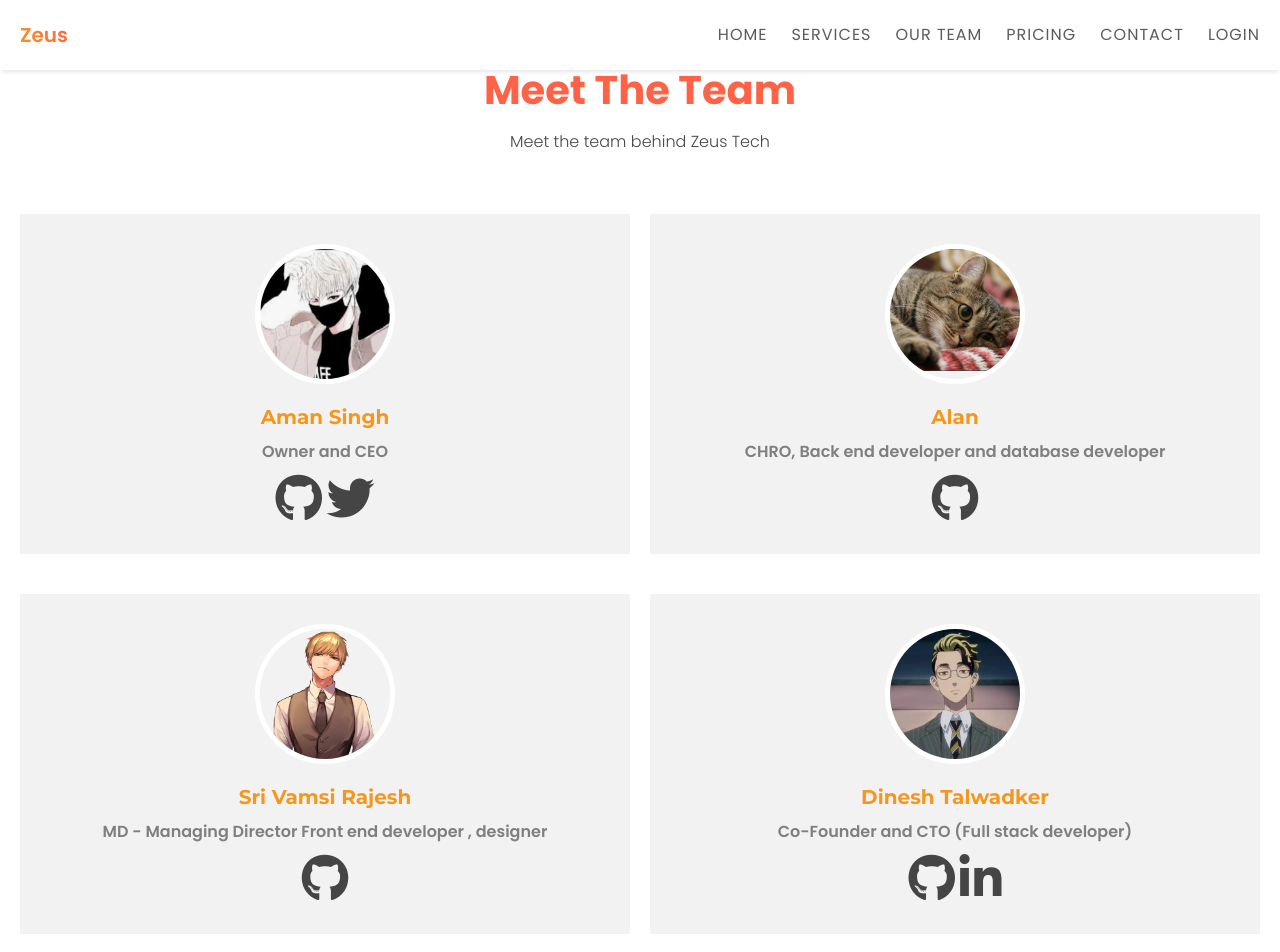
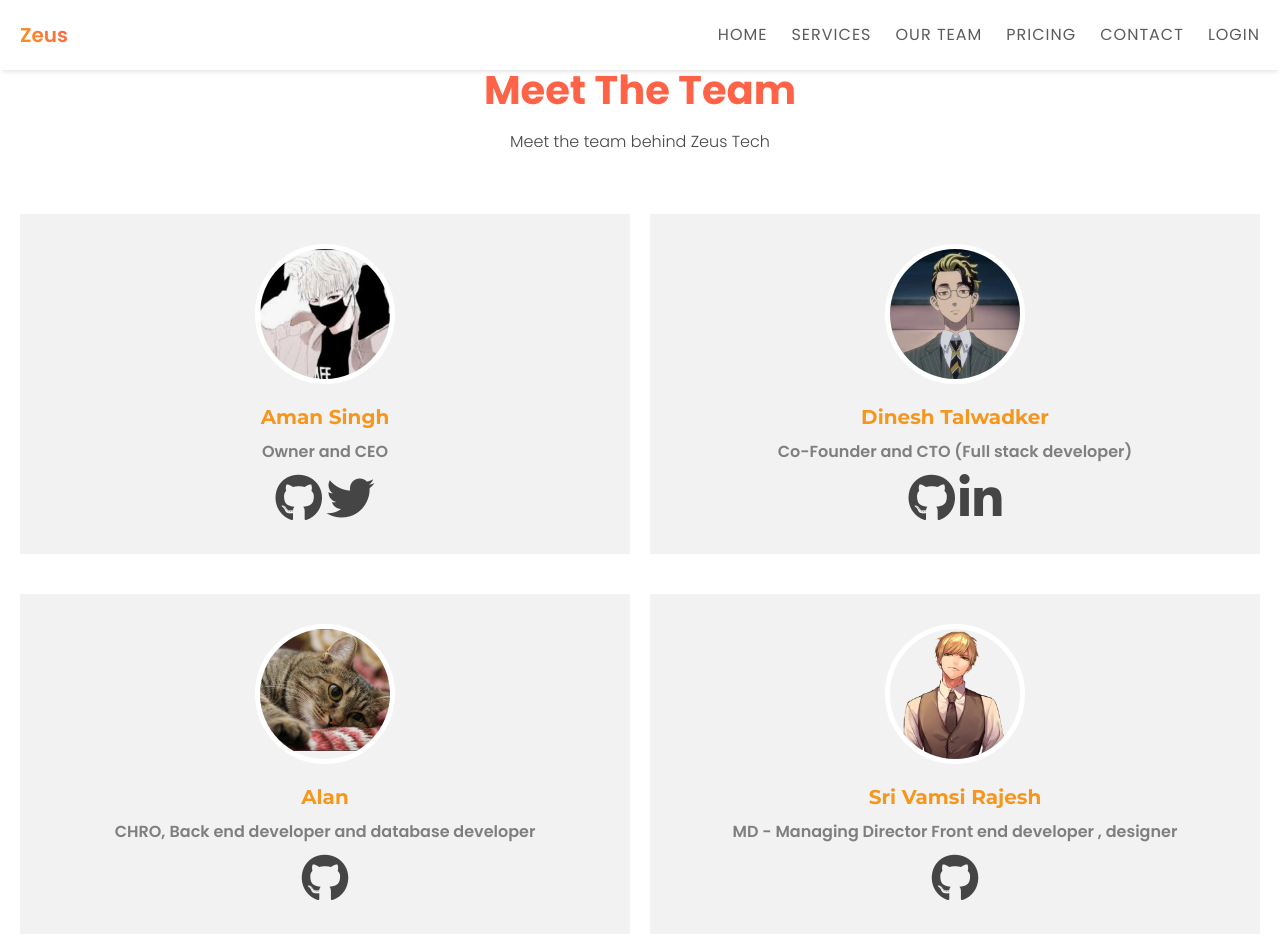
Before and after one commit to dinxsh/ztdevs, a plain HTML site: page team/index.html in a window 1280 px wide. Shown: the top 952 px of the page. Drawn offline with Linux system fonts and the light colour scheme.

Commit message:
added files

```diff
--- a/team/index.html
+++ b/team/index.html
@@ -74,6 +74,18 @@
                     </div>
                     <div class = "testimonials-item">
                         <div class = "image">
+                            <img src = "../images/blaze.jpg" alt = "client image">
+                        </div>
+
+                        <h2>Dinesh Talwadker</h2>
+                        <span> Co-Founder and CTO (Full stack developer) </span>
+                        <p class = "text"> <a  href="https://github.com/blaze-pvt" target="_blank">
+                            <i class="fa-brands fa-github fa-3x"></i>  </a>
+                            <a  href="https://www.linkedin.com/mwlite/in/dinesh-talwadker-94967a231" target="_blank">
+                                <i class="fab fa-linkedin-in fa-3x"></i>  </a>
+                    </div>
+                    <div class = "testimonials-item">
+                        <div class = "image">
                             <img src = "../images/alan.png" alt = "client image">
                         </div>
                         <h2>Alan</h2>
@@ -93,19 +105,6 @@
                         <p class = "text"> <a  href="https://github.com/SrivamsiRajesh" target="_blank">
                             <i class="fa-brands fa-github fa-3x"></i>  </a>
                     </div>
-                    <div class = "testimonials-item">
-                        <div class = "image">
-                            <img src = "../images/blaze.jpg" alt = "client image">
-                        </div>
-
-                        <h2>Dinesh Talwadker</h2>
-                        <span> Co-Founder and CTO (Full stack developer) </span>
-                        <p class = "text"> <a  href="https://github.com/Dinesh-Talwadker" target="_blank">
-                            <i class="fa-brands fa-github fa-3x"></i>  </a>
-                            <a  href="https://www.linkedin.com/mwlite/in/dinesh-talwadker-94967a231" target="_blank">
-                                <i class="fab fa-linkedin-in fa-3x"></i>  </a>
-                    </div>
-
         </section>
 
 
```
Also changed, not shown: contact/index.html (+1 -2 lines), index.html (+1 -1 lines), order/index.html (+1 -2 lines).
